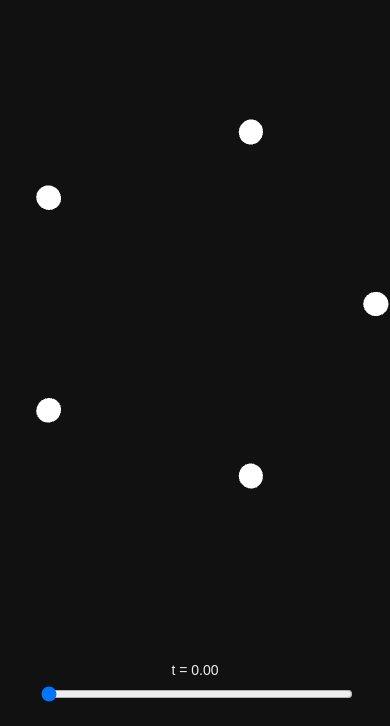
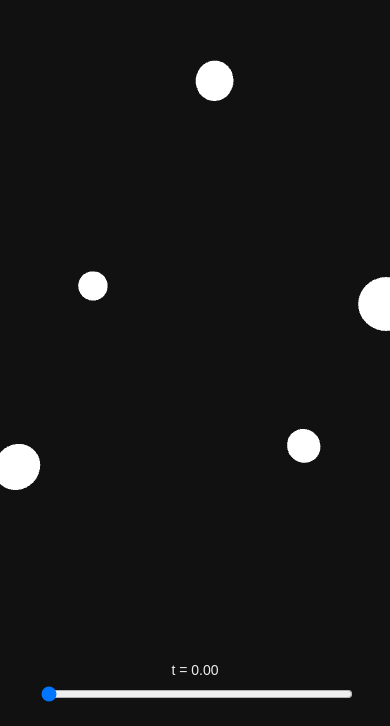
Before and after one commit to AdrianArtacho/salta_confidence, a plain HTML site: page confidence_vis/index.html in a window 390 px wide. Shown: the part 118-844 px from the top of the page. Drawn offline with nearby package versions, Linux system fonts and the light colour scheme; animation ran at ten frames a second.

Commit message:
next attempt

```diff
--- a/confidence_vis/index.html
+++ b/confidence_vis/index.html
@@ -3,6 +3,7 @@
 <head>
 <meta charset="UTF-8" />
 <title>Time-Resolved Modality Agreement (3D)</title>
+
 <style>
   body {
     margin: 0;
@@ -33,26 +34,26 @@
 
 <div id="ui">
   <div id="timeLabel">t = 0.00</div>
-  <input id="timeSlider" type="range" min="0" max="1" step="0.001" value="0">
+  <input id="timeSlider" type="range" min="0" max="1" step="0.001">
 </div>
 
 <script src="https://cdn.jsdelivr.net/npm/three@0.160.0/build/three.min.js"></script>
 
 <script>
 /* ============================================================
-   Scene setup
+   Scene & Camera
 ============================================================ */
 
 const scene = new THREE.Scene();
 scene.background = new THREE.Color(0x111111);
 
 const camera = new THREE.PerspectiveCamera(
-  70,  // slightly wider FOV for depth
+  70,
   window.innerWidth / window.innerHeight,
   0.1,
   100
 );
-camera.position.set(0, 0, 10);
+camera.position.set(0, 0, 7);
 
 const renderer = new THREE.WebGLRenderer({ antialias: true });
 renderer.setSize(window.innerWidth, window.innerHeight);
@@ -68,19 +69,19 @@ window.addEventListener("resize", () => {
    Globals
 ============================================================ */
 
-let modalities = [];
-let pairKeys = [];
-let rows = [];
-let timeValues = [];
+let rows = [], timeValues = [], pairKeys = [], modalities = [];
 
-const nodeObjects = {};
-const edgeObjects = {};
+const group = new THREE.Group();
+scene.add(group);
+
+const nodes = {};
+const edges = {};
 const originalPositions = {};
 
-let focusedNode = null;
+let focused = null;
 
-const NODE_RADIUS = 3.0;
-const Z_FOCUS = 3.0;
+const SPHERE_RADIUS = 2.6;
+const FOCUS_DEPTH = 3.0;
 
 /* ============================================================
    Load CSV
@@ -88,203 +89,185 @@ const Z_FOCUS = 3.0;
 
 fetch("modality_agreement_timeseries.csv")
   .then(r => r.text())
-  .then(parseCSV)
-  .then(initVis);
-
-function parseCSV(text) {
+  .then(text => {
     const lines = text.trim().split("\n");
     const headers = lines[0].split(",");
     rows = lines.slice(1).map(l => {
       const p = l.split(",");
-    const obj = {};
-    headers.forEach((h, i) => obj[h] = parseFloat(p[i]));
-    return obj;
+      const o = {};
+      headers.forEach((h, i) => o[h] = parseFloat(p[i]));
+      return o;
     });
-  return { headers, rows };
-}
+    timeValues = rows.map(r => r.time);
+    pairKeys = headers.filter(h => h !== "time");
+    modalities = [...new Set(pairKeys.flatMap(k => k.split("__")))];
+    init();
+  });
 
 /* ============================================================
-   Init Visualization
+   Init
 ============================================================ */
 
-function initVis({ headers, rows }) {
+function init() {
 
-  timeValues = rows.map(r => r.time);
-  pairKeys = headers.filter(h => h !== "time");
+  /* ---------- Nodes: spherical (Fibonacci) distribution ---------- */
 
-  modalities = Array.from(
-    new Set(pairKeys.flatMap(k => k.split("__")))
+  modalities.forEach((name, i) => {
+    const n = modalities.length;
+
+    // Fibonacci / golden-angle sphere
+    const phi = Math.acos(1 - 2 * (i + 0.5) / n);
+    const theta = Math.PI * (1 + Math.sqrt(5)) * i;
+
+    const x = SPHERE_RADIUS * Math.sin(phi) * Math.cos(theta);
+    const y = SPHERE_RADIUS * Math.sin(phi) * Math.sin(theta);
+    const z = SPHERE_RADIUS * Math.cos(phi);
+
+    const pos = new THREE.Vector3(x, y, z);
+
+    const mesh = new THREE.Mesh(
+      new THREE.SphereGeometry(0.22, 20, 20),
+      new THREE.MeshBasicMaterial({ color: 0xffffff })
     );
 
-  /* ---------------- Nodes ---------------- */
+    mesh.position.copy(pos);
+    group.add(mesh);
 
-  modalities.forEach((name, i) => {
-    const angle = i / modalities.length * Math.PI * 2;
-    const x = Math.cos(angle) * NODE_RADIUS;
-    const y = Math.sin(angle) * NODE_RADIUS;
-    const z = 0;
-
-    const geom = new THREE.SphereGeometry(0.2, 20, 20);
-    const mat = new THREE.MeshBasicMaterial({ color: 0xffffff });
-    const mesh = new THREE.Mesh(geom, mat);
-
-    mesh.position.set(x, y, z);
-    scene.add(mesh);
-
-    nodeObjects[name] = mesh;
-    originalPositions[name] = mesh.position.clone();
+    nodes[name] = mesh;
+    originalPositions[name] = pos.clone();
   });
 
-  /* ---------------- Edges ---------------- */
+  /* ---------- Edges ---------- */
 
-  pairKeys.forEach(key => {
-    const [a, b] = key.split("__");
+  pairKeys.forEach(k => {
+    const [a, b] = k.split("__");
 
     const geom = new THREE.BufferGeometry().setFromPoints([
-      nodeObjects[a].position,
-      nodeObjects[b].position
+      nodes[a].position,
+      nodes[b].position
     ]);
 
     const mat = new THREE.LineBasicMaterial({
       color: 0x66ccff,
       transparent: true,
-      opacity: 0.15,
-      linewidth: 1
+      opacity: 0.15
     });
 
     const line = new THREE.Line(geom, mat);
-    scene.add(line);
-
-    edgeObjects[key] = line;
+    group.add(line);
+    edges[k] = line;
   });
 
-  /* ---------------- Slider ---------------- */
+  setupUI();
+  setupPicking();
+  updateEdges(timeValues[0]);
+  animate();
+}
 
-  const slider = document.getElementById("timeSlider");
-  const label = document.getElementById("timeLabel");
+/* ============================================================
+   Interaction (Picking)
+============================================================ */
 
-  slider.min = timeValues[0];
-  slider.max = timeValues[timeValues.length - 1];
-  slider.step = (slider.max - slider.min) / 1000;
-
-  slider.addEventListener("input", () => {
-    updateEdges(parseFloat(slider.value));
-  });
-
-  /* ---------------- Click Interaction ---------------- */
-
-  const raycaster = new THREE.Raycaster();
+function setupPicking() {
+  const ray = new THREE.Raycaster();
   const mouse = new THREE.Vector2();
 
   window.addEventListener("click", e => {
     mouse.x = (e.clientX / window.innerWidth) * 2 - 1;
     mouse.y = -(e.clientY / window.innerHeight) * 2 + 1;
 
-    raycaster.setFromCamera(mouse, camera);
-    const hits = raycaster.intersectObjects(Object.values(nodeObjects));
+    ray.setFromCamera(mouse, camera);
+    const hits = ray.intersectObjects(Object.values(nodes));
+    if (!hits.length) return;
 
-    if (hits.length > 0) {
-      const mesh = hits[0].object;
-      const name = Object.keys(nodeObjects)
-        .find(k => nodeObjects[k] === mesh);
-      toggleFocus(name);
-    }
+    const clicked = Object.keys(nodes)
+      .find(k => nodes[k] === hits[0].object);
+
+    toggleFocus(clicked);
   });
-
-  updateEdges(timeValues[0]);
-  animate();
 }
 
 /* ============================================================
-   Updates
+   Focus logic (TRUE 3D, group-based)
+============================================================ */
+
+function toggleFocus(name) {
+  if (focused === name) {
+    resetView();
+    focused = null;
+  } else {
+    focusOn(name);
+    focused = name;
+  }
+}
+
+function focusOn(name) {
+
+  const target = originalPositions[name].clone().normalize();
+
+  // rotate group so target points toward camera
+  const forward = new THREE.Vector3(0, 0, 1);
+  const q = new THREE.Quaternion().setFromUnitVectors(target, forward);
+  group.quaternion.copy(q);
+
+  // move whole structure backward so focused node is closer
+  group.position.set(0, 0, -FOCUS_DEPTH);
+
+  updateEdgeGeometry();
+}
+
+function resetView() {
+  group.quaternion.identity();
+  group.position.set(0, 0, 0);
+  updateEdgeGeometry();
+}
+
+/* ============================================================
+   Time-dependent edge updates
 ============================================================ */
 
 function updateEdges(t) {
-  let idx = 0;
-  let best = Infinity;
+  let idx = 0, best = Infinity;
+
   for (let i = 0; i < timeValues.length; i++) {
     const d = Math.abs(timeValues[i] - t);
-    if (d < best) {
-      best = d;
-      idx = i;
-    }
+    if (d < best) { best = d; idx = i; }
   }
 
-  const row = rows[idx];
   document.getElementById("timeLabel").textContent =
-    `t = ${row.time.toFixed(2)}`;
+    `t = ${rows[idx].time.toFixed(2)}`;
 
-  pairKeys.forEach(key => {
-    const val = row[key];
-    const line = edgeObjects[key];
-
-    if (!isFinite(val)) {
-      line.visible = false;
-      return;
-    }
-
-    line.visible = true;
-    line.material.linewidth = 0.5 + 6 * val;
-    line.material.opacity = 0.1 + 0.8 * val;
+  pairKeys.forEach(k => {
+    const v = rows[idx][k];
+    const e = edges[k];
+    if (!isFinite(v)) { e.visible = false; return; }
+    e.visible = true;
+    e.material.opacity = 0.1 + 0.8 * v;
   });
 }
 
 function updateEdgeGeometry() {
-  pairKeys.forEach(key => {
-    const [a, b] = key.split("__");
-    edgeObjects[key].geometry.setFromPoints([
-      nodeObjects[a].position,
-      nodeObjects[b].position
+  pairKeys.forEach(k => {
+    const [a, b] = k.split("__");
+    edges[k].geometry.setFromPoints([
+      nodes[a].position,
+      nodes[b].position
     ]);
-    edgeObjects[key].geometry.attributes.position.needsUpdate = true;
+    edges[k].geometry.attributes.position.needsUpdate = true;
   });
 }
 
 /* ============================================================
-   Focus Logic (TRUE 3D)
+   UI & render loop
 ============================================================ */
 
-function toggleFocus(name) {
-  if (focusedNode === name) {
-    resetLayout();
-    focusedNode = null;
-  } else {
-    focusOn(name);
-    focusedNode = name;
+function setupUI() {
+  const s = document.getElementById("timeSlider");
+  s.min = timeValues[0];
+  s.max = timeValues[timeValues.length - 1];
+  s.step = (s.max - s.min) / 1000;
+  s.addEventListener("input", () => updateEdges(parseFloat(s.value)));
 }
-}
-
-function focusOn(name) {
-  const center = originalPositions[name];
-
-  modalities.forEach(m => {
-    const node = nodeObjects[m];
-    const orig = originalPositions[m];
-
-    const dx = orig.x - center.x;
-    const dy = orig.y - center.y;
-    const dz = orig.z - center.z;
-
-    if (m === name) {
-      node.position.set(0, 0, -Z_FOCUS);
-    } else {
-      node.position.set(dx, dy, dz - Z_FOCUS);
-    }
-  });
-
-  updateEdgeGeometry();
-}
-
-function resetLayout() {
-  modalities.forEach(m => {
-    nodeObjects[m].position.copy(originalPositions[m]);
-  });
-  updateEdgeGeometry();
-}
-
-/* ============================================================
-   Render loop
-============================================================ */
 
 function animate() {
   requestAnimationFrame(animate);
```
Lines whose indentation alone changed are shown as unchanged.
